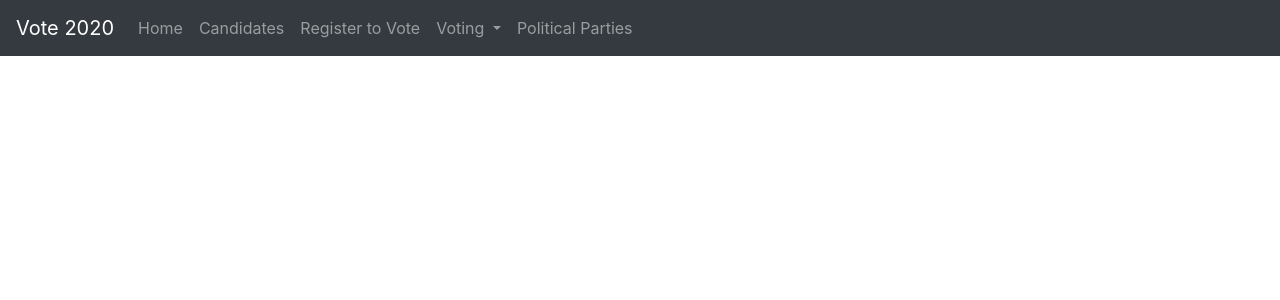
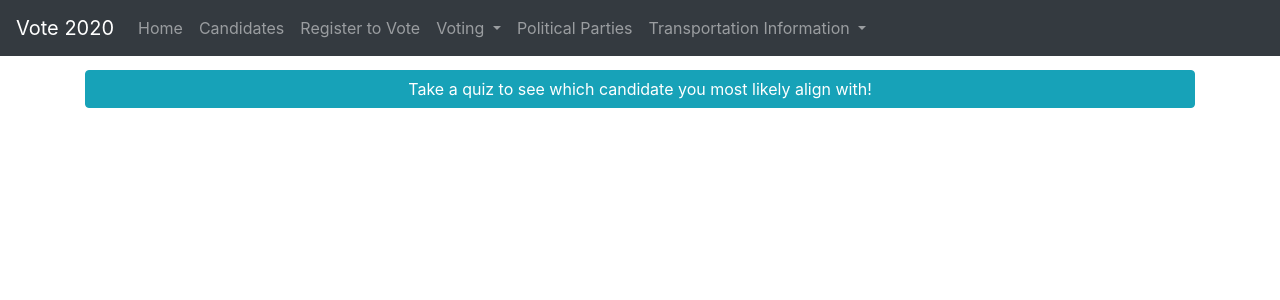
Before and after one commit to ksawant/vote2020, an Angular app: page /candidate in a window 1280 px wide. Before the commit this address led to /. Shown: the top 300 px of the page. Built offline with nearby package versions, Linux system fonts and the light colour scheme.

Commit message:
candidate page

```diff
--- a/src/app/app-routing/app-routing.module.ts
+++ b/src/app/app-routing/app-routing.module.ts
@@ -5,9 +5,11 @@ import {PollingSearchComponent} from "../polling-search/polling-search.component
 import {HomeComponent} from "../home/home.component";
 import {PoliticalPartiesComponent} from "../political-parties/political-parties.component";
 import {RegisterSearchComponent} from "../register-search/register-search.component";
+import {CandidateComponent} from "../candidate/candidate.component";
 
 const routes: Routes = [
   { path: '', component: HomeComponent },
+  { path: 'candidate', component: CandidateComponent},
   { path: 'register-state-search', component: RegisterSearchComponent },
   { path: 'polling-state-search', component: PollingSearchComponent },
   { path: 'polling/:state', component: StatePollingComponent },
--- a/src/app/app.module.ts
+++ b/src/app/app.module.ts
@@ -12,6 +12,7 @@ import { HomeComponent } from './home/home.component';
 import { NavBarComponent } from './nav-bar/nav-bar.component';
 import { PoliticalPartiesComponent } from './political-parties/political-parties.component';
 import { RegisterSearchComponent } from './register-search/register-search.component';
+import { CandidateComponent } from './candidate/candidate.component';
 
 @NgModule({
   declarations: [
@@ -21,7 +22,8 @@ import { RegisterSearchComponent } from './register-search/register-search.compo
     HomeComponent,
     NavBarComponent,
     PoliticalPartiesComponent,
-    RegisterSearchComponent
+    RegisterSearchComponent,
+    CandidateComponent
   ],
   imports: [
     BrowserModule,
--- /dev/null
+++ b/src/app/candidate/candidate.component.css
@@ -0,0 +1,6 @@
+.container {
+  margin-top: 70px;
+}
+a {
+  width: 100%
+}
--- /dev/null
+++ b/src/app/candidate/candidate.component.html
@@ -0,0 +1,4 @@
+<div class="container">
+  <a href="https://www.isidewith.com/" target="_blank" class="btn btn-info">
+    Take a quiz to see which candidate you most likely align with!</a>
+</div>
--- /dev/null
+++ b/src/app/candidate/candidate.component.ts
@@ -0,0 +1,15 @@
+import { Component, OnInit } from '@angular/core';
+
+@Component({
+  selector: 'app-candidate',
+  templateUrl: './candidate.component.html',
+  styleUrls: ['./candidate.component.css']
+})
+export class CandidateComponent implements OnInit {
+
+  constructor() { }
+
+  ngOnInit() {
+  }
+
+}
--- a/src/app/nav-bar/nav-bar.component.html
+++ b/src/app/nav-bar/nav-bar.component.html
@@ -36,6 +36,24 @@
       <li class="nav-item">
         <a class="nav-link" routerLink="political-parties">Political Parties</a>
       </li>
+      <li class="nav-item dropdown">
+        <a class="nav-link dropdown-toggle" id="navbarDropdown2" role="button" data-toggle="dropdown"
+           aria-haspopup="true" aria-expanded="false">
+          Transportation Information
+        </a>
+        <div class="dropdown-menu" aria-labelledby="navbarDropdown2">
+          <a class="dropdown-item"
+             href="https://www.lyft.com/blog/posts/expanding-voting-access-in-2020"
+             target="_blank">
+            Lyft
+          </a>
+          <a class="dropdown-item"
+             href="https://www.uber.com/newsroom/update-uber-drives-vote/"
+             target="_blank">
+            Uber
+          </a>
+        </div>
+      </li>
     </ul>
   </div>
 </nav>
```
Also changed, not shown: 1 other file (tests, documents, lock files or other folders).
